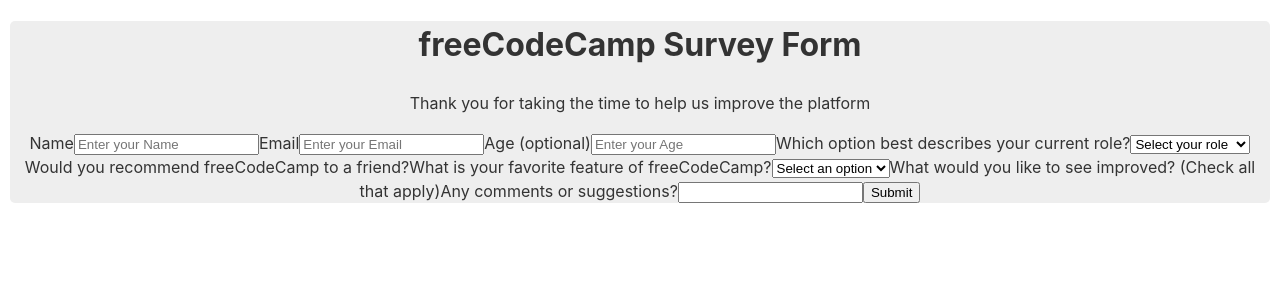
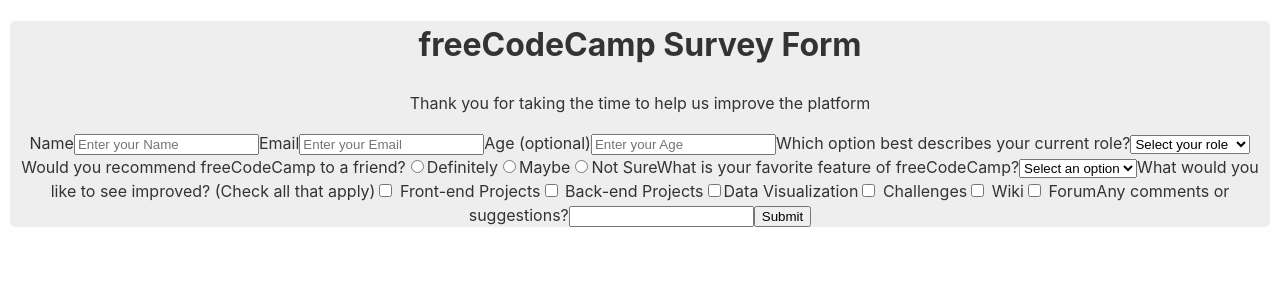
Before and after one commit to Bhavin789/Basic-HTML-CSS, a React (Create React App) app: page /survey in a window 1280 px wide. Shown: the top 300 px of the page. Built offline with nearby package versions, Linux system fonts and the light colour scheme.

Commit message:
HTML: Add semantics for checkboxes and radio buttons

```diff
--- a/src/pages/SurveyFormPage.tsx
+++ b/src/pages/SurveyFormPage.tsx
@@ -33,6 +33,21 @@
           <span>Would you recommend freeCodeCamp to a friend?</span>
           {/* <input type="radio"></input> */}
 
+          <label>
+            <input type="radio" name="indoor-outdoor" />
+            Definitely
+          </label>
+
+          <label>
+            <input type="radio" name="indoor-outdoor" />
+            Maybe
+          </label>
+
+          <label>
+            <input type="radio" name="indoor-outdoor" />
+            Not Sure
+          </label>
+
           <span>What is your favorite feature of freeCodeCamp?</span>
           <select>
             <option>Select an option</option>
@@ -48,6 +63,33 @@
           </span>
           {/* <input type="radio"></input> */}
 
+          <label htmlFor="front-end">
+            <input id="front-end" type="checkbox" name="personality" />{" "}
+            Front-end Projects
+          </label>
+
+          <label htmlFor="back-end">
+            <input id="back-end" type="checkbox" name="personality" /> Back-end
+            Projects
+          </label>
+
+          <label htmlFor="data-visualisation">
+            <input id="data-visualisation" type="checkbox" name="personality" />
+            Data Visualization
+          </label>
+
+          <label htmlFor="challenges">
+            <input id="challenges" type="checkbox" name="personality" />{" "}
+            Challenges
+          </label>
+
+          <label htmlFor="wiki">
+            <input id="wiki" type="checkbox" name="personality" /> Wiki
+          </label>
+          <label htmlFor="forum">
+            <input id="forum" type="checkbox" name="personality" /> Forum
+          </label>
+
           <span>Any comments or suggestions?</span>
           <input type="textarea" required></input>
           <button type="submit">Submit</button>
```
Also changed, not shown: 1 other file (tests, documents, lock files or other folders).
